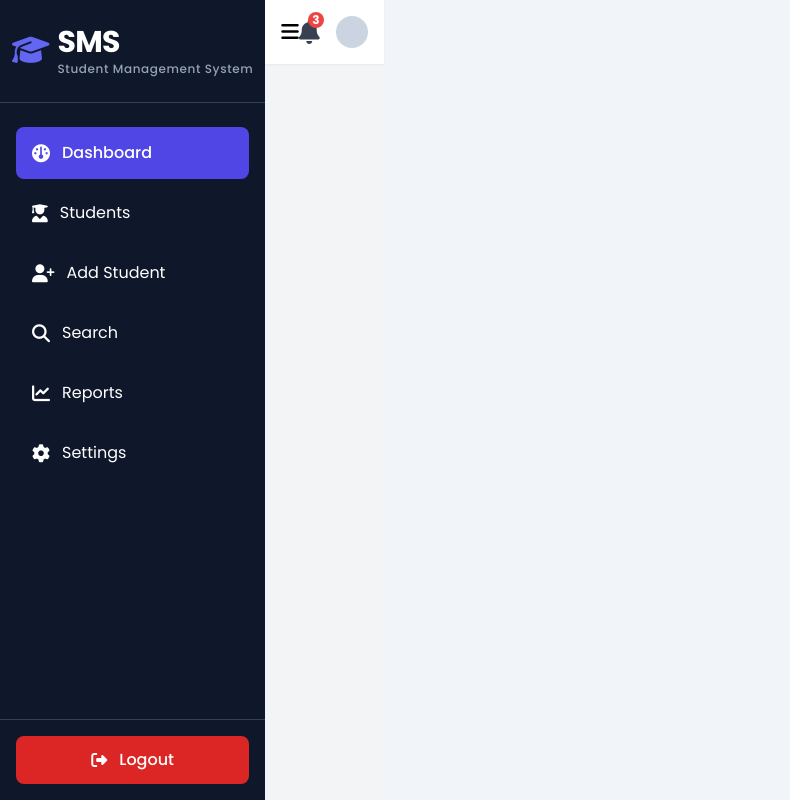
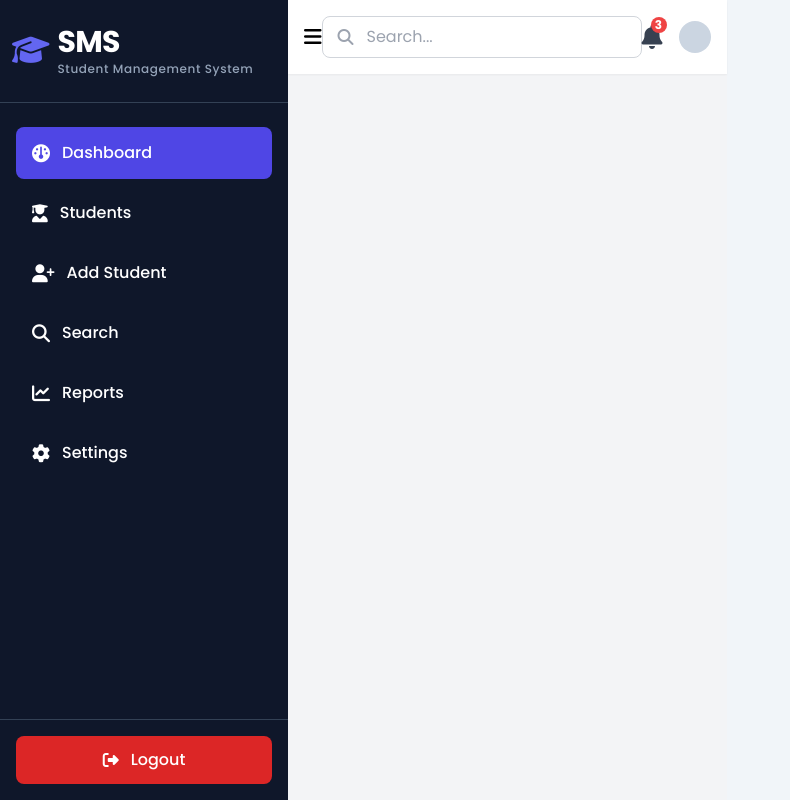
Before and after one commit to Nitin0259/Student-Management-System, a Django app: page /dashboard/ in a window 1280 px wide. Shown: the whole page, without its empty margins (0-790 px from the left). Run offline with Django 5.2, Linux system fonts and the light colour scheme; a user stored in the database is signed in; some libraries are stand-ins or nearby versions.

Commit message:
Update sidebar

```diff
--- a/MainApp/static/src/style.css
+++ b/MainApp/static/src/style.css
@@ -7,3 +7,16 @@ body{
 main{
     width: 100%;
 }
+
+.sidebar-text{
+    transition: all .45s ease;
+    white-space: nowrap;
+}
+
+.nav-item{
+    transition: all .45s ease;
+}
+
+#sidebar{
+    transition: width .45s ease;
+}
--- a/MainApp/templates/dashboard.html
+++ b/MainApp/templates/dashboard.html
@@ -31,7 +31,7 @@
 
         <!-- Sidebar -->
         <aside id="sidebar"
-            class="w-68 bg-slate-900 text-white transition-all duration-300 ease-in-out flex flex-col overflow-hidden">
+            class="w-72 bg-slate-900 text-white transition-all duration-500 ease-in-out flex flex-col overflow-hidden">
 
             <!-- Logo -->
             <div id="brandName" class="flex items-center gap-2 px-3 py-6 border-b border-slate-700 whitespace-nowrap">
@@ -51,41 +51,42 @@
             <nav class="flex-1 px-4 py-6 space-y-2">
 
                 <a href="{% url 'dashboard' %}"
-                    class="flex items-center px-4 py-3 rounded-lg bg-indigo-600 hover:bg-indigo-700 hover:translate-x-2 hover:shadow-lg transition-all duration-300">
+                    class="nav-item flex items-center px-4 py-3 rounded-lg bg-indigo-600 hover:bg-indigo-700 hover:translate-x-1 hover:shadow-lg transition-all duration-300">
                     <i
                         class="fa-solid fa-gauge text-lg group-hover:rotate-12 transition-transform duration-300"></i><span
-                        class="sidebar-text ml-3 font-medium transition-opacity duration-300">Dashboard</span>
+                        class="sidebar-text ml-3 font-medium whitespace-nowrap transition-all duration-500 ease-in-out">Dashboard</span>
                 </a>
 
-                <a href="#" class="flex items-center px-4 py-3 rounded-lg hover:bg-slate-800 transition">
+                <a href="#" class="nav-item flex items-center px-4 py-3 rounded-lg hover:bg-slate-800 transition">
                     <i class="fa-solid fa-user-graduate text-lg"></i><span
-                        class="sidebar-text ml-3 transition-opacity duration-300">Students</span>
+                        class="sidebar-text ml-3 font-medium whitespace-nowrap transition-all duration-500 ease-in-out">Students</span>
                 </a>
 
-                <a href="#" class="flex items-center px-4 py-3 rounded-lg hover:bg-slate-800 transition">
-                    <i class="fa-solid fa-user-plus text-lg"></i><span class="sidebar-text ml-3 transition-opacity duration-300">Add Student</span>
+                <a href="#" class="nav-item flex items-center px-4 py-3 rounded-lg hover:bg-slate-800 transition">
+                    <i class="fa-solid fa-user-plus text-lg"></i><span
+                        class="sidebar-text ml-3 font-medium whitespace-nowrap transition-all duration-500 ease-in-out">Add Student</span>
                 </a>
 
-                <a href="#" class="flex items-center px-4 py-3 rounded-lg hover:bg-slate-800 transition">
+                <a href="#" class="nav-item flex items-center px-4 py-3 rounded-lg hover:bg-slate-800 transition">
                     <i class="fa-solid fa-magnifying-glass text-lg"></i>
-                    <span class="sidebar-text ml-3 transition-opacity duration-300">Search</span>
+                    <span class="sidebar-text ml-3 font-medium whitespace-nowrap transition-all duration-500 ease-in-out">Search</span>
                 </a>
-                <a href="#" class="flex items-center px-4 py-3 rounded-lg hover:bg-slate-800 transition">
+                <a href="#" class="nav-item flex items-center px-4 py-3 rounded-lg hover:bg-slate-800 transition">
                     <i class="fa-solid fa-chart-line text-lg"></i>
-                    <span class="sidebar-text ml-3 transition-opacity duration-300">Reports</span>
+                    <span class="sidebar-text ml-3 font-medium whitespace-nowrap transition-all duration-500 ease-in-out">Reports</span>
                 </a>
-                <a href="#" class="flex items-center px-4 py-3 rounded-lg hover:bg-slate-800 transition">
+                <a href="#" class="nav-item flex items-center px-4 py-3 rounded-lg hover:bg-slate-800 transition">
                     <i class="fa-solid fa-gear text-lg"></i>
-                    <span class="sidebar-text ml-3 transition-opacity duration-300">Settings</span>
+                    <span class="sidebar-text ml-3 font-medium whitespace-nowrap transition-all duration-500 ease-in-out">Settings</span>
                 </a>
             </nav>
 
             <!-- Logout -->
             <div class="p-4 border-t border-slate-700">
                 <a href="#"
-                    class="flex items-center justify-center px-4 py-3 rounded-lg bg-red-600 hover:bg-red-700 transition">
+                    class="nav-item flex items-center justify-center px-4 py-3 rounded-lg bg-red-600 hover:bg-red-700 transition">
                     <i class="fa-solid fa-right-from-bracket"></i>
-                    <span class="sidebar-text ml-3 font-medium transition-opacity duration-300">Logout</span>
+                    <span class="sidebar-text ml-3 font-medium whitespace-nowrap transition-all duration-500 ease-in-out">Logout</span>
                 </a>
             </div>
         </aside>
@@ -97,10 +98,17 @@
                 <button id="toggleBtn" class="text-xl hover:text-sky-400">
                     <i class="fa-solid fa-bars"></i>
                 </button>
+
+                <div class="relative w-80">
+                    <i class="fa-solid fa-magnifying-glass absolute left-4 top-1/2 -translate-y-1/2 text-gray-400"></i>
+
+                    <input type="text" placeholder="Search..."
+                        class="w-full pl-11 pr-4 py-2 rounded-lg border border-gray-300 focus:outline-none focus:ring-2 focus:ring-indigo-500">
+                </div>
+
                 <div class="flex items-center gap-4">
                     <div class="relative cursor-pointer">
                         <i class="fa-solid fa-bell text-2xl text-gray-700 hover:text-indigo-600 transition"></i>
-
                         <span
                             class="absolute -top-1 -right-1 flex h-4 w-4 items-center justify-center rounded-full bg-red-500 text-xs font-bold text-white">
                             3
```
